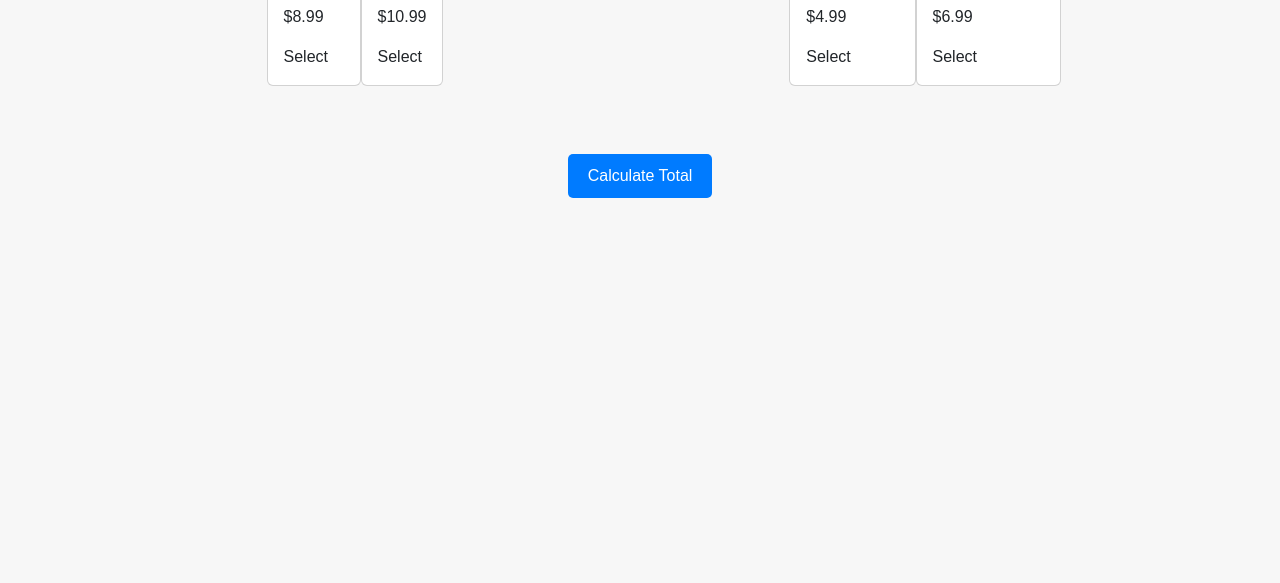
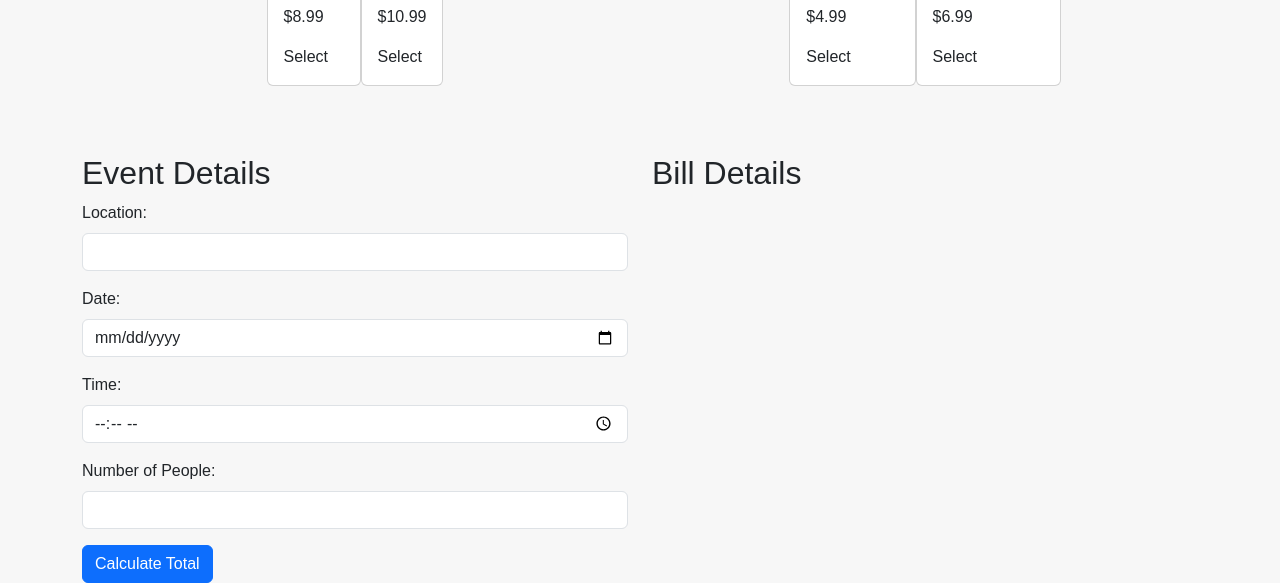
Before and after one commit to rahulsiddharthdacha/food, a plain HTML site: page index.html in a window 1280 px wide. Shown: the part 278-861 px from the top of the page. Before the commit the page ends 800 px from the top, so only its background shows below. Drawn offline with nearby package versions, Linux system fonts and the light colour scheme.

Commit message:
Update index.html

```diff
--- a/index.html
+++ b/index.html
@@ -11,6 +11,7 @@
     <header class="bg-primary text-white text-center py-4">
         <h1>Food Catering Menu</h1>
     </header>
+    <!-- ... (previous HTML content) ... -->
 <div class="container mt-5">
     <div class="row">
         <div class="col-md-6">
@@ -26,10 +27,38 @@
             </div>
         </div>
     </div>
-        <button id="calculate" class="btn btn-primary btn-block mt-4">Calculate Total</button>
-        <div id="bill" class="mt-4"></div>
+    <div class="row mt-4">
+        <div class="col-md-6">
+            <h2>Event Details</h2>
+            <form id="event-form">
+                <div class="mb-3">
+                    <label for="location" class="form-label">Location:</label>
+                    <input type="text" class="form-control" id="location" required>
+                </div>
+                <div class="mb-3">
+                    <label for="date" class="form-label">Date:</label>
+                    <input type="date" class="form-control" id="date" required>
+                </div>
+                <div class="mb-3">
+                    <label for="time" class="form-label">Time:</label>
+                    <input type="time" class="form-control" id="time" required>
+                </div>
+                <div class="mb-3">
+                    <label for="people" class="form-label">Number of People:</label>
+                    <input type="number" class="form-control" id="people" min="1" required>
+                </div>
+                <button type="submit" class="btn btn-primary">Calculate Total</button>
+            </form>
+        </div>
+        <div class="col-md-6">
+            <h2>Bill Details</h2>
+            <div id="bill" class="mt-2"></div>
             <div id="billImage" class="mt-4"></div>
         </div>
+    </div>
+</div>
+<!-- ... (rest of HTML content) ... -->
+
     <script src="https://cdn.jsdelivr.net/npm/bootstrap/dist/js/bootstrap.bundle.min.js"></script>
     <script src="https://cdn.jsdelivr.net/npm/chart.js"></script>
     <script src="script.js"></script>
```
Lines whose indentation alone changed are shown as unchanged.
